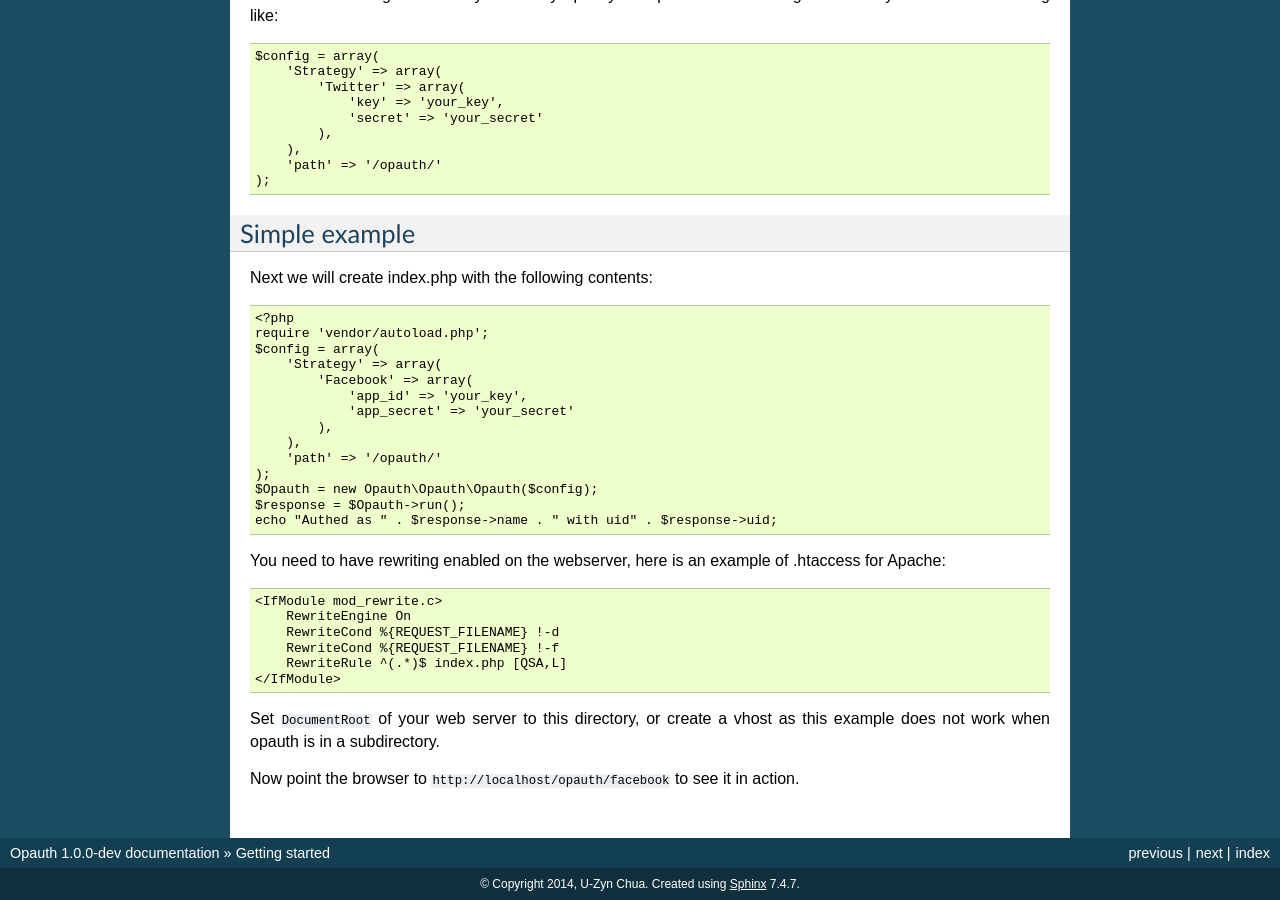
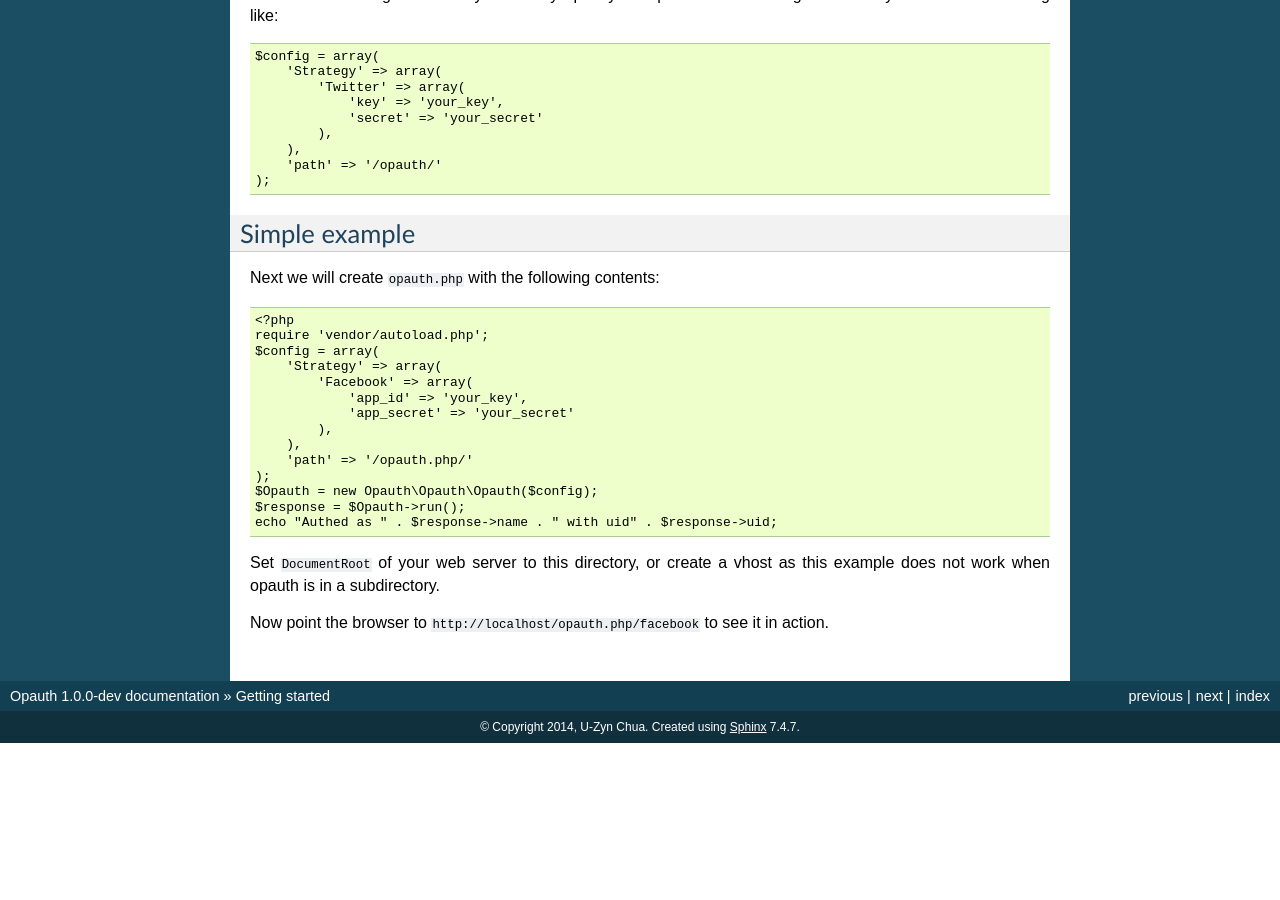
Before and after one commit to opauth/opauth, a Sphinx documentation site: the page built from docs/getting-started.rst, in a window 1280 px wide and 900 px high, scrolled down 616 px. Built offline with Sphinx 7.4.7, drawn with Linux system fonts in a browser that asks for light colours; after the commit the page ends 1359 px from its top, so only the background shows below that.

Commit message:
removing rewrite from simple example

```diff
--- a/docs/getting-started.rst
+++ b/docs/getting-started.rst
@@ -43,7 +43,7 @@ the configuration array is entirely up to you. Opauth uses a configuration array
 Simple example
 --------------------
 
-Next we will create index.php with the following contents::
+Next we will create ``opauth.php`` with the following contents::
 
     <?php
     require 'vendor/autoload.php';
@@ -54,22 +54,13 @@ Next we will create index.php with the following contents::
                 'app_secret' => 'your_secret'
             ),
         ),
-        'path' => '/opauth/'
+        'path' => '/opauth.php/'
     );
     $Opauth = new Opauth\Opauth\Opauth($config);
     $response = $Opauth->run();
     echo "Authed as " . $response->name . " with uid" . $response->uid;
 
-You need to have rewriting enabled on the webserver, here is an example of .htaccess for Apache::
-
-    <IfModule mod_rewrite.c>
-        RewriteEngine On
-        RewriteCond %{REQUEST_FILENAME} !-d
-        RewriteCond %{REQUEST_FILENAME} !-f
-        RewriteRule ^(.*)$ index.php [QSA,L]
-    </IfModule>
-
 Set ``DocumentRoot`` of your web server to this directory, or create a vhost as this example does not work when opauth
 is in a subdirectory.
 
-Now point the browser to ``http://localhost/opauth/facebook`` to see it in action.
+Now point the browser to ``http://localhost/opauth.php/facebook`` to see it in action.
```
